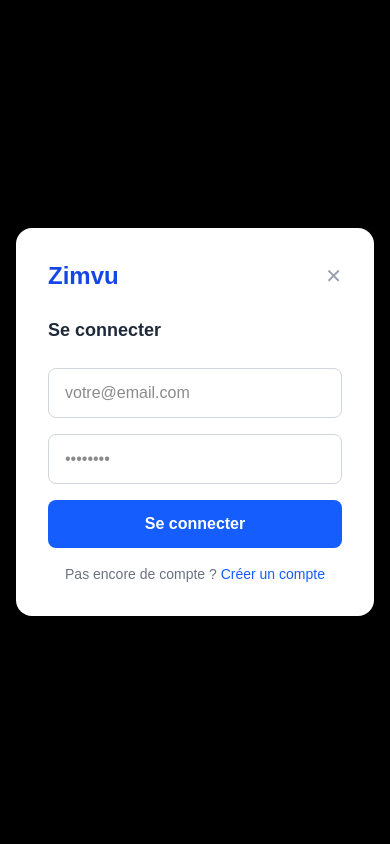
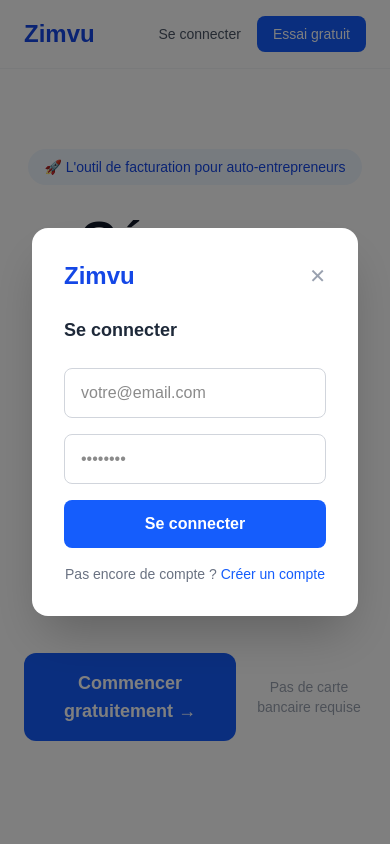
Before and after one commit to devfactapp/zimvu, a Next.js app: page / in a window 390 px wide. Both pictures are taken after a click on the element "Se connecter". Shown: the top 844 px of the page. Built offline with nearby package versions, Linux system fonts and the light colour scheme.

Commit message:
Fix fond modal auth mobile et desktop

```diff
--- a/app/page.js
+++ b/app/page.js
@@ -145,7 +145,7 @@ export default function Home() {
 
       {/* Modal Auth */}
       {showAuth && (
-        <div className="fixed inset-0 bg-black bg-opacity-50 flex items-center justify-center z-50">
+        <div style={{position:'fixed', inset:0, backgroundColor:'rgba(0,0,0,0.5)', display:'flex', alignItems:'center', justifyContent:'center', zIndex:50, padding:'0 16px'}}>
           <div className="bg-white rounded-2xl shadow-2xl p-8 w-full max-w-md mx-4">
             <div className="flex items-center justify-between mb-6">
               <h2 className="text-2xl font-bold text-blue-700">Zimvu</h2>
```
